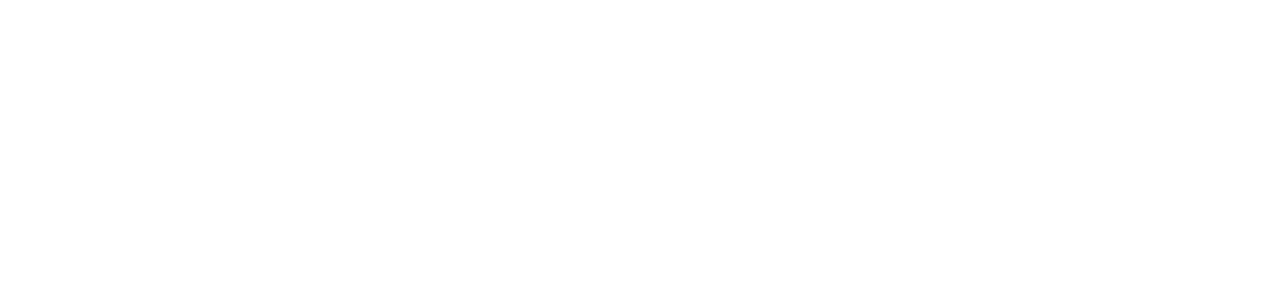
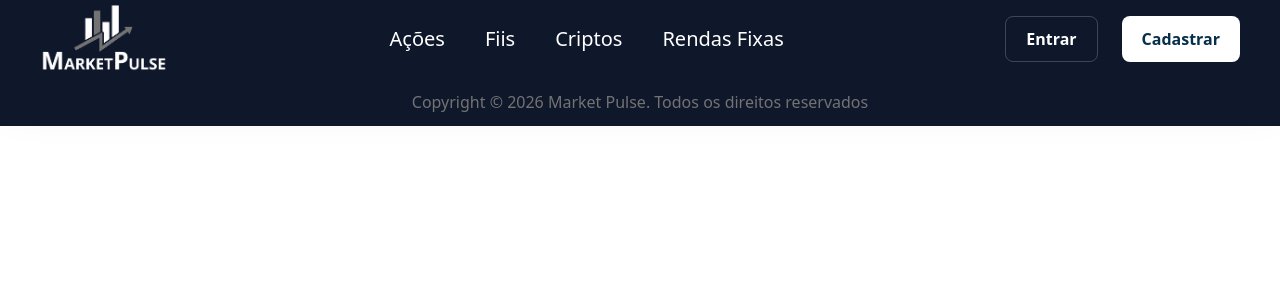
Before and after one commit to paulowelton/MarketPulse, an Angular app in the folder frontend/: page /acoes in a window 1280 px wide. Before the commit this address led to /. Shown: the top 300 px of the page. Built offline with nearby package versions, Linux system fonts and the light colour scheme.

Commit message:
adicionando redirecinamento para pagina de acoes

```diff
--- a/frontend/src/app/core/layout/header/header.html
+++ b/frontend/src/app/core/layout/header/header.html
@@ -1,10 +1,12 @@
 <header class="flex justify-between items-center bg-slate-900 shadow-2xl text-white px-10 py-1">
 
-    <img src="logo.png" alt="logo" class="w-32 h-auto cursor-pointer">
+    <a href="/">
+        <img src="logo.png" alt="logo" class="w-32 h-auto cursor-pointer">
+    </a>
 
     <ul class="flex justify-center gap-10">
         <li class="group relative cursor-pointer text-xl font-medium">
-            Ações
+            <a href="/acoes">Ações</a>
             <span class="absolute -bottom-1 left-0 w-0 h-0.5 bg-white transition-all duration-300 group-hover:w-full"></span>
         </li>
         <li class="group relative cursor-pointer text-xl font-medium">
--- a/frontend/src/app/features/home/components/stocks-section/stocks-section.html
+++ b/frontend/src/app/features/home/components/stocks-section/stocks-section.html
@@ -1,9 +1,9 @@
 <section class="p-10">
     <div class="flex justify-between items-center">
-        <h1 class="relative text-4xl font-bold inline-block">
+        <a href="/acoes" class="relative text-4xl font-bold inline-block">
             Ações do Brasil
             <span class="absolute left-0 -bottom-1 w-full h-0.5 bg-[#000]"></span>
-        </h1>
+        </a>
 
         <div class="flex justify-center gap-10">
             <app-kpi title="Ibovespa" value="150" variation="-20"></app-kpi>
--- /dev/null
+++ b/frontend/src/app/features/stocks/stocks.html
@@ -0,0 +1,2 @@
+<app-header></app-header>
+<app-footer></app-footer>
--- a/frontend/src/app/shared/components/asset-table/asset-table.html
+++ b/frontend/src/app/shared/components/asset-table/asset-table.html
@@ -39,8 +39,8 @@
         </table>
     </div>
 
-    <button class="w-full group px-6 py-4 bg-slate-900 hover:bg-slate-800 text-white font-bold flex justify-between items-center transition-all active:scale-[0.98]">
+    <a href="/acoes" class="w-full group px-6 py-4 bg-slate-900 hover:bg-slate-800 text-white font-bold flex justify-between items-center transition-all active:scale-[0.98]">
         <span>Analisar Carteira</span>
         <i class="transform group-hover:translate-x-1 transition-transform">&rarr;</i>
-    </button>
+    </a>
 </div>
```
Also changed, not shown: frontend/src/app/app.routes.ts (+7 -1 lines), frontend/src/app/features/stocks/stocks.ts (added, +13 -0 lines), frontend/src/app/features/stocks/stocks.css (added), 2 other files (tests, documents, lock files or other folders).
